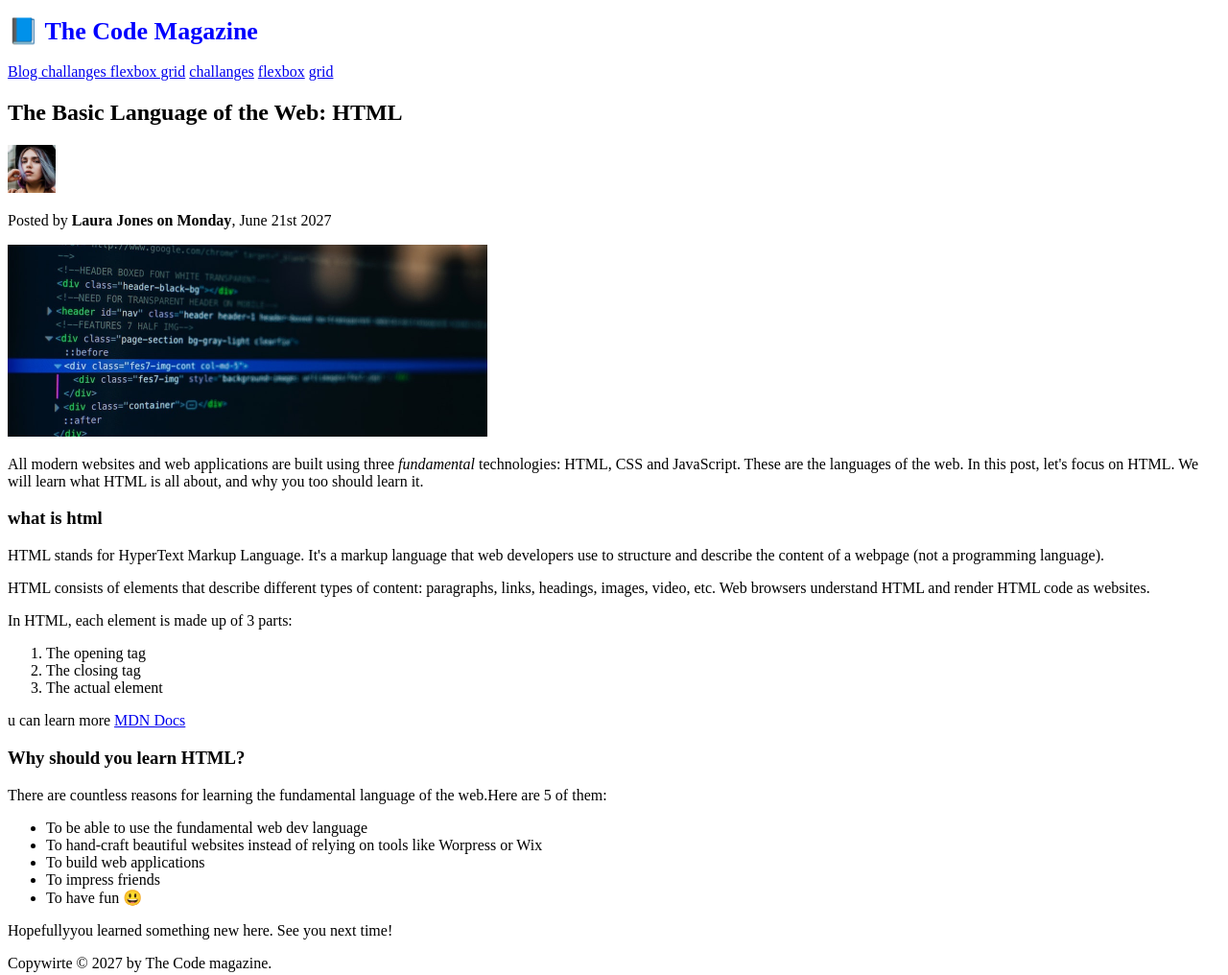
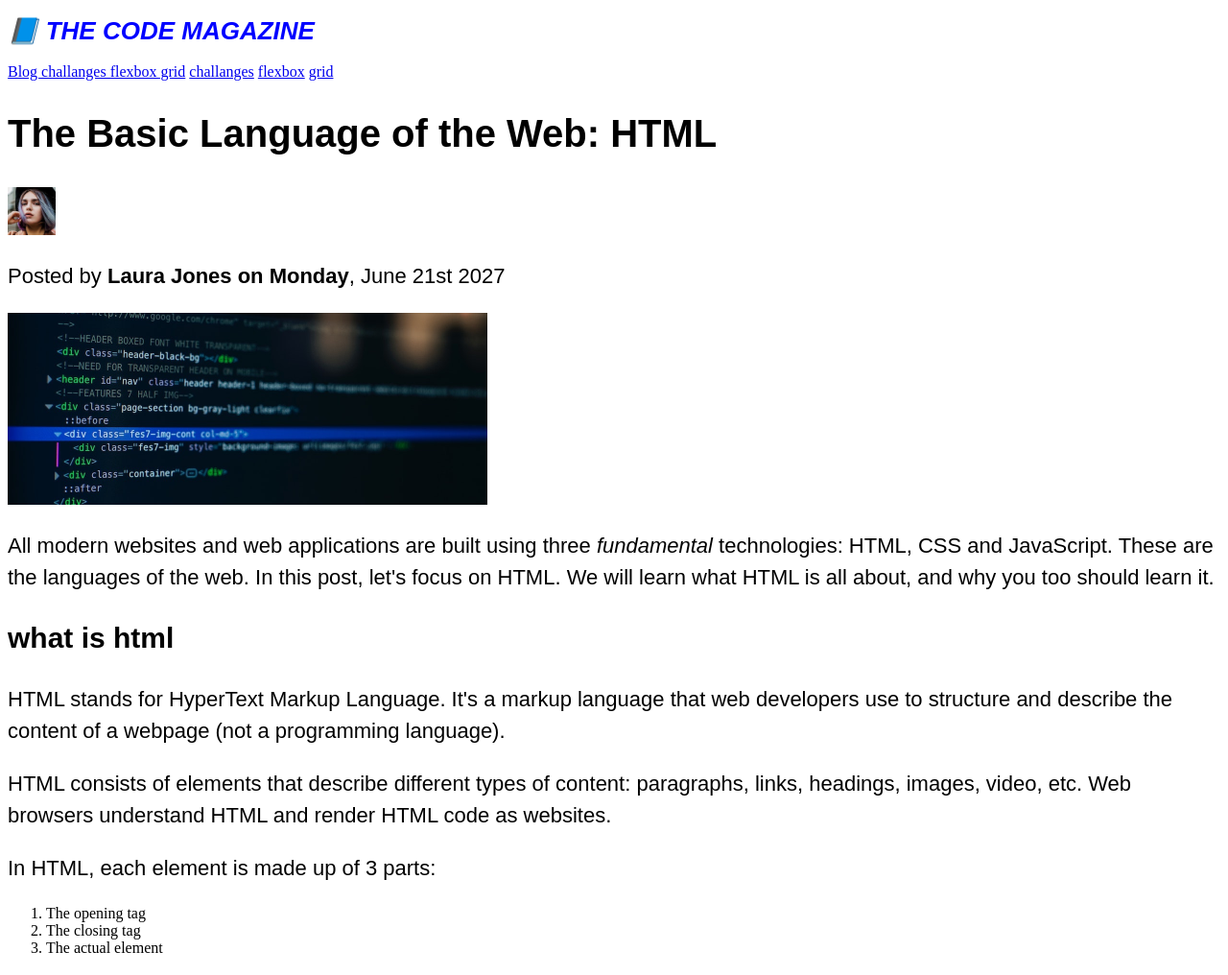
Before and after one commit to chiomaowuama/teaching-me-01, a plain HTML site: page index.html in a window 1280 px wide. Shown: the top 1016 px of the page at 96% size. Drawn offline with Linux system fonts and the light colour scheme.

Commit message:
still learning

```diff
--- a/style.css
+++ b/style.css
@@ -1,4 +1,25 @@
 h1 {
   color: blue;
   font-size: 26px;
+  font-family: sans-serif;
+  text-transform: uppercase;
+  font-style: italic;
 }
+h2 {
+  font-size: 40px;
+  font-family: sans-serif;
+}
+h3 {
+  font-size: 30px;
+  font-family: sans-serif;
+}
+h4 {
+  font-size: 20px;
+  font-family: sans-serif;
+  text-transform: uppercase;
+}
+p {
+  font-size: 22px;
+  font-family: sans-serif;
+  line-height: 1.5;
+}
```
